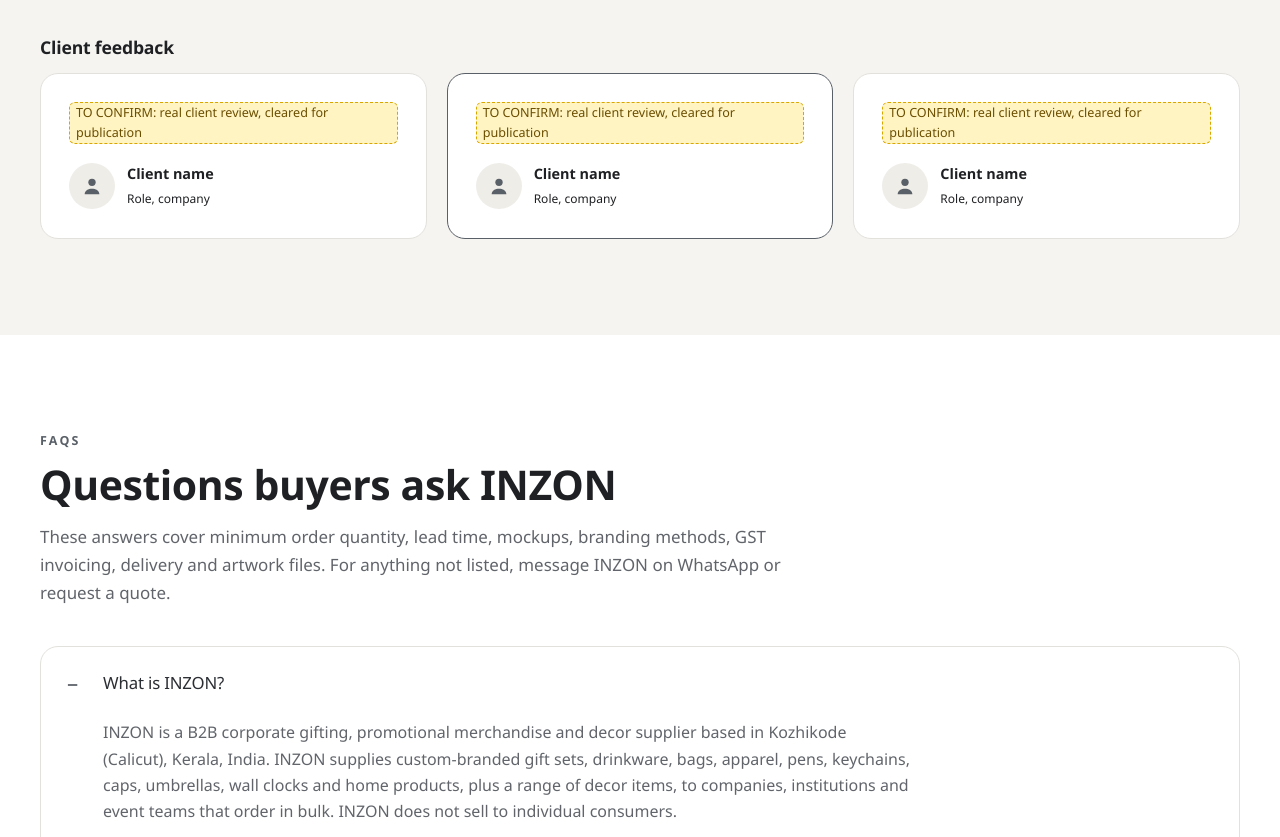
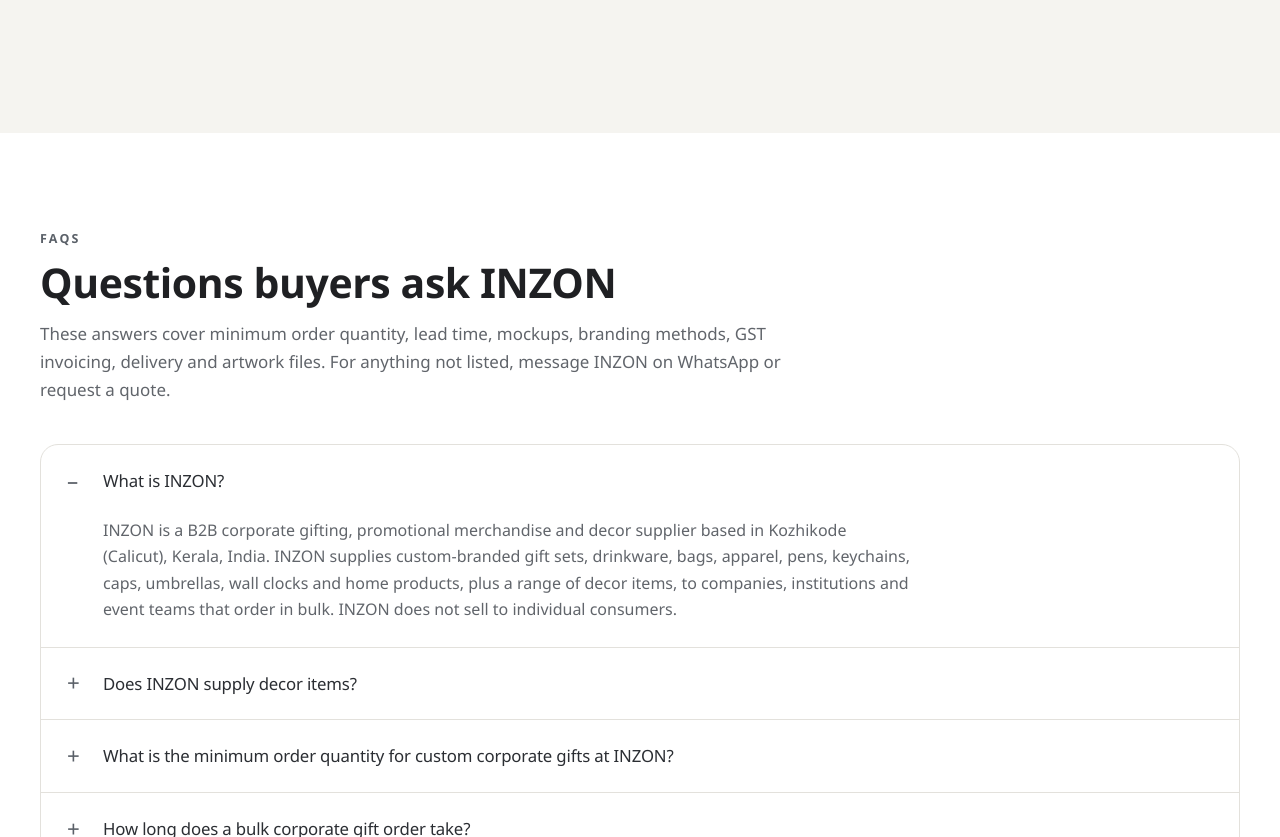
Before and after one commit to nufailhussain/inzon-website, a plain HTML site: page index.html in a window 1280 px wide. Shown: the part 5448-6285 px from the top of the page. Drawn offline with Linux system fonts and the light colour scheme.

Commit message:
Remove placeholder testimonials section
Co-Authored-By: Claude Opus 5.5 <noreply@anthropic.com>
Claude-Session: https://claude.ai/code/session_0111k1FisZ7XKs8mzSkFkDN7

```diff
--- a/index.html
+++ b/index.html
@@ -480,7 +480,7 @@
     </div>
   </section>
 
-  <!-- ===== Client reviews (placeholders until real, cleared reviews are supplied) ===== -->
+  <!-- ===== Clients ===== -->
   <section class="section section-alt" aria-labelledby="reviews-title">
     <div class="wrap">
       <div class="section-head">
@@ -488,21 +488,6 @@
         <h2 id="reviews-title">Who has INZON supplied?</h2>
         <p class="lead">INZON supplies leading businesses including Lulu Hypermarket, Nesto Hypermarket, Daymart, SWA Diamonds and Mingler, and has supplied more than 50 hypermarkets.</p>
       </div>
-      <h3 style="margin-bottom:16px">Client feedback</h3>
-      <ul class="reviews">
-        <li class="review">
-          <blockquote><span class="tbc">TO CONFIRM: real client review, cleared for publication</span></blockquote>
-          <div class="review-who"><span class="avatar"><svg viewBox="0 0 24 24" aria-hidden="true"><circle cx="12" cy="8" r="4"/><path d="M4 21c0-4 4-6 8-6s8 2 8 6z"/></svg></span><div><strong>Client name</strong><br><small>Role, company</small></div></div>
-        </li>
-        <li class="review">
-          <blockquote><span class="tbc">TO CONFIRM: real client review, cleared for publication</span></blockquote>
-          <div class="review-who"><span class="avatar"><svg viewBox="0 0 24 24" aria-hidden="true"><circle cx="12" cy="8" r="4"/><path d="M4 21c0-4 4-6 8-6s8 2 8 6z"/></svg></span><div><strong>Client name</strong><br><small>Role, company</small></div></div>
-        </li>
-        <li class="review">
-          <blockquote><span class="tbc">TO CONFIRM: real client review, cleared for publication</span></blockquote>
-          <div class="review-who"><span class="avatar"><svg viewBox="0 0 24 24" aria-hidden="true"><circle cx="12" cy="8" r="4"/><path d="M4 21c0-4 4-6 8-6s8 2 8 6z"/></svg></span><div><strong>Client name</strong><br><small>Role, company</small></div></div>
-        </li>
-      </ul>
     </div>
   </section>
 
```
